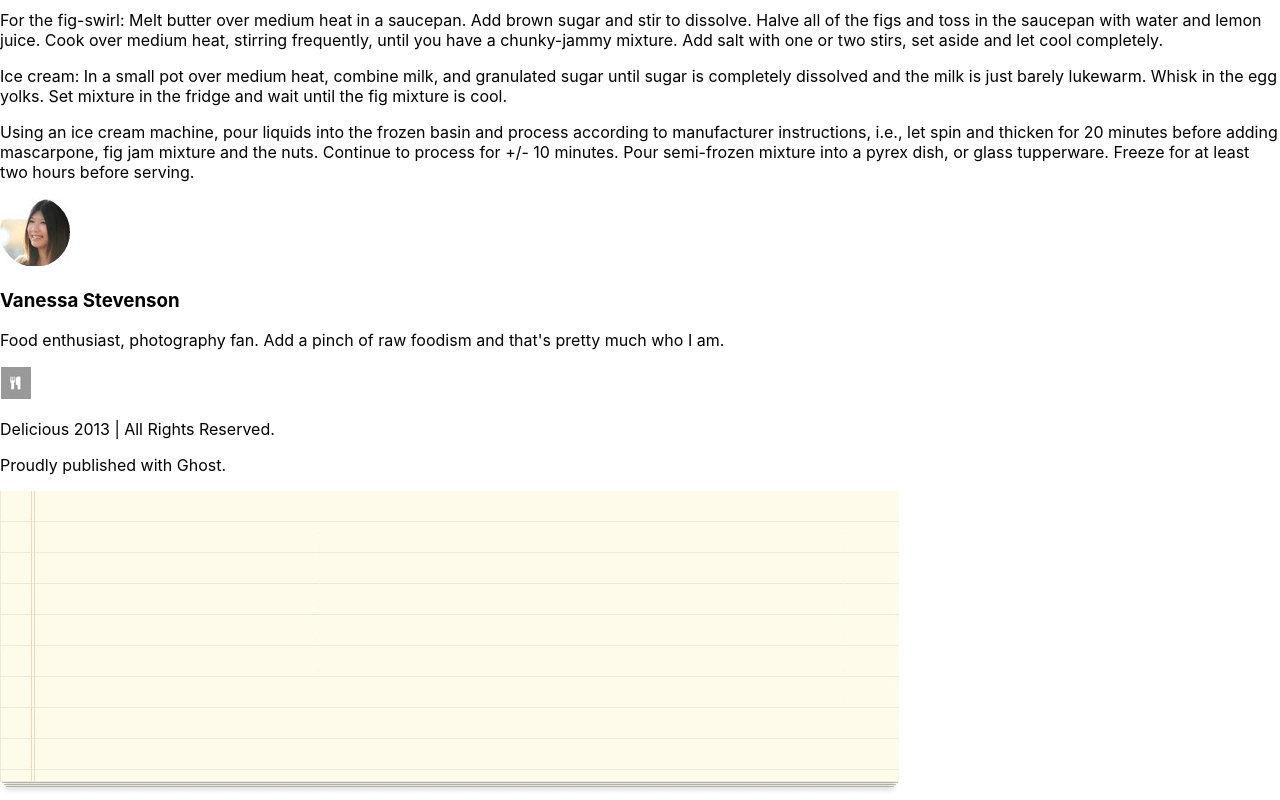
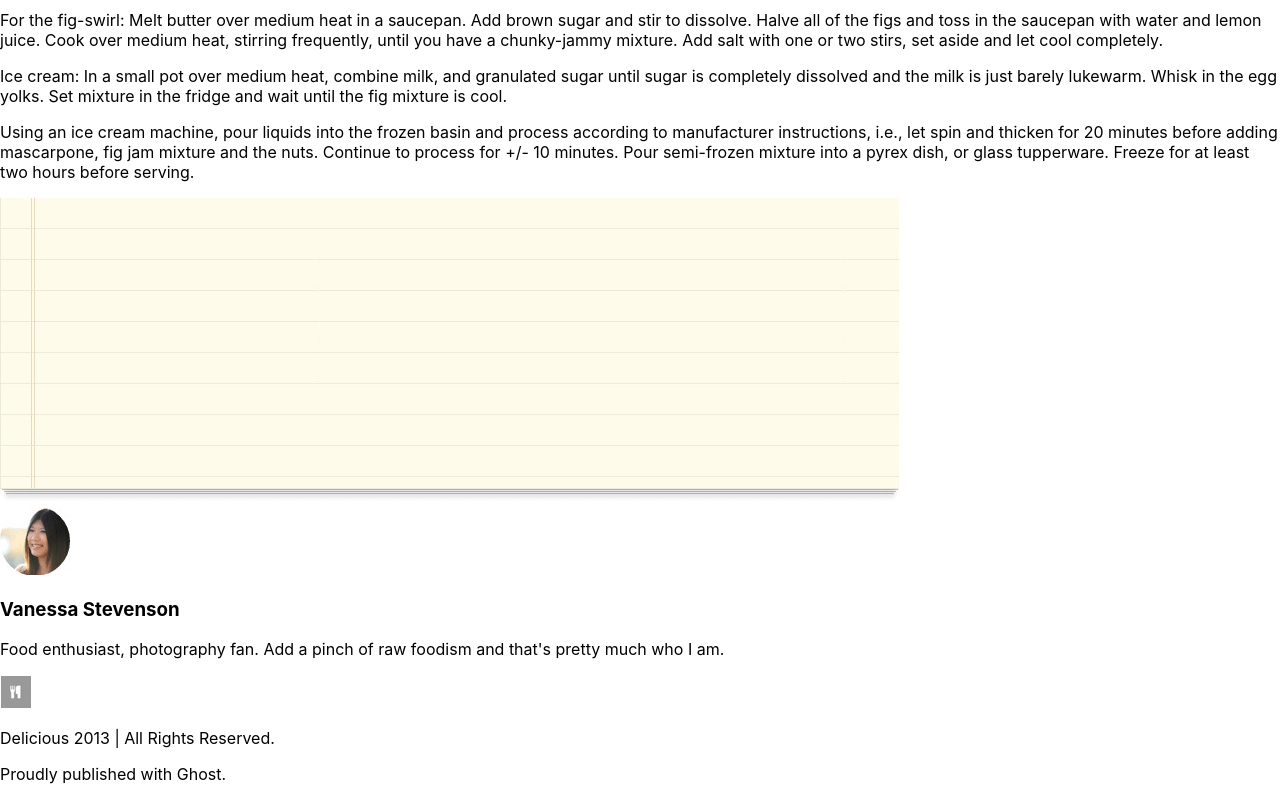
Before and after one commit to nicole-m-martin/chocolate-pizza-react, a React (Create React App) app: page / in a window 1280 px wide. Shown: the part 812-1612 px from the top of the page. Built offline with nearby package versions, Linux system fonts and the light colour scheme.

Commit message:
move ingredienstList file beforeheader

```diff
--- a/src/App.js
+++ b/src/App.js
@@ -11,8 +11,9 @@ function App() {
     <MyHeader />
     <MyImageSection />
     <MyRecipes />
+    <IngredientList />
     <MyFooter />
-    <IngredientList />
+
     </>
   )}
 
```
Also changed, not shown: src/data.js (added).
